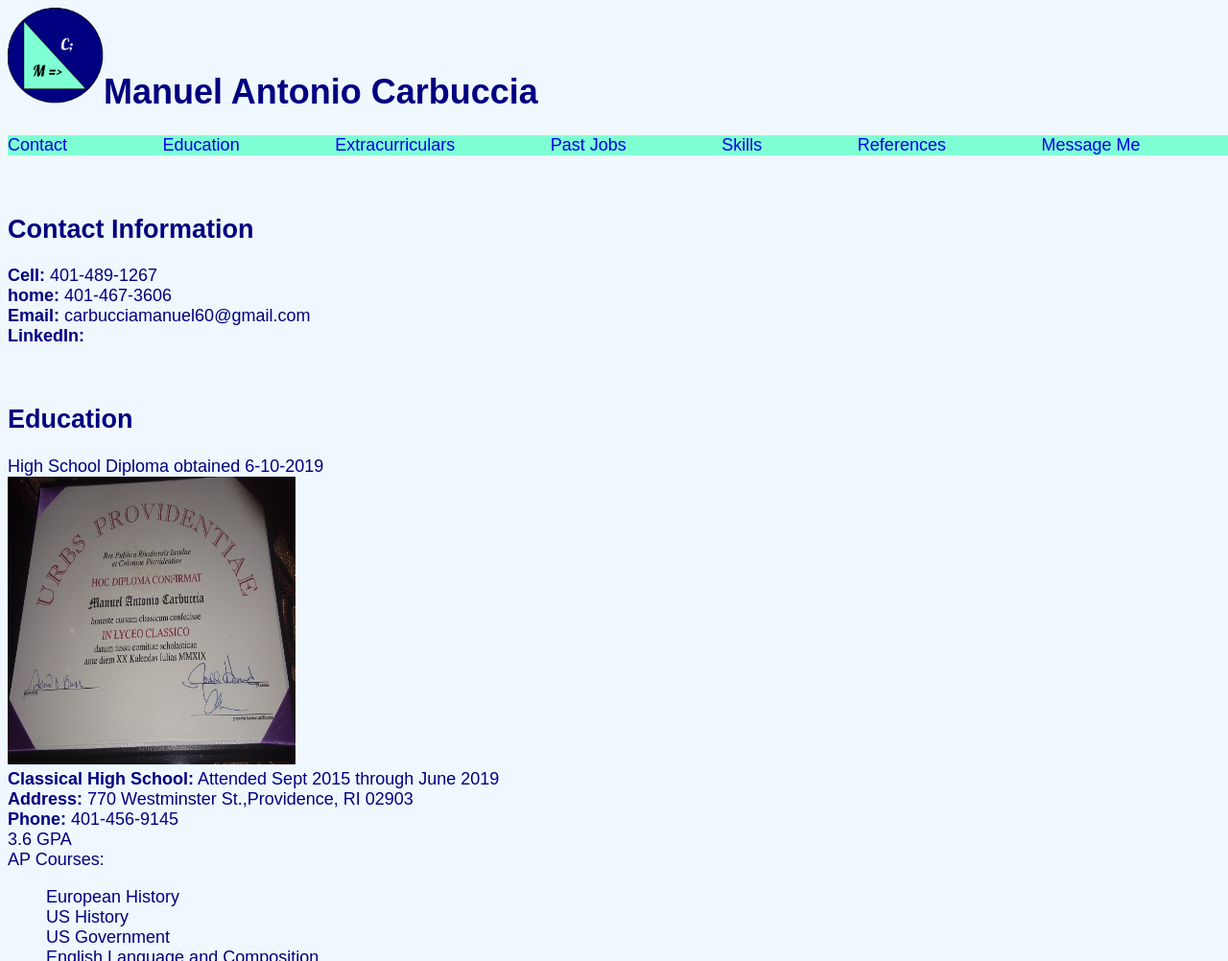
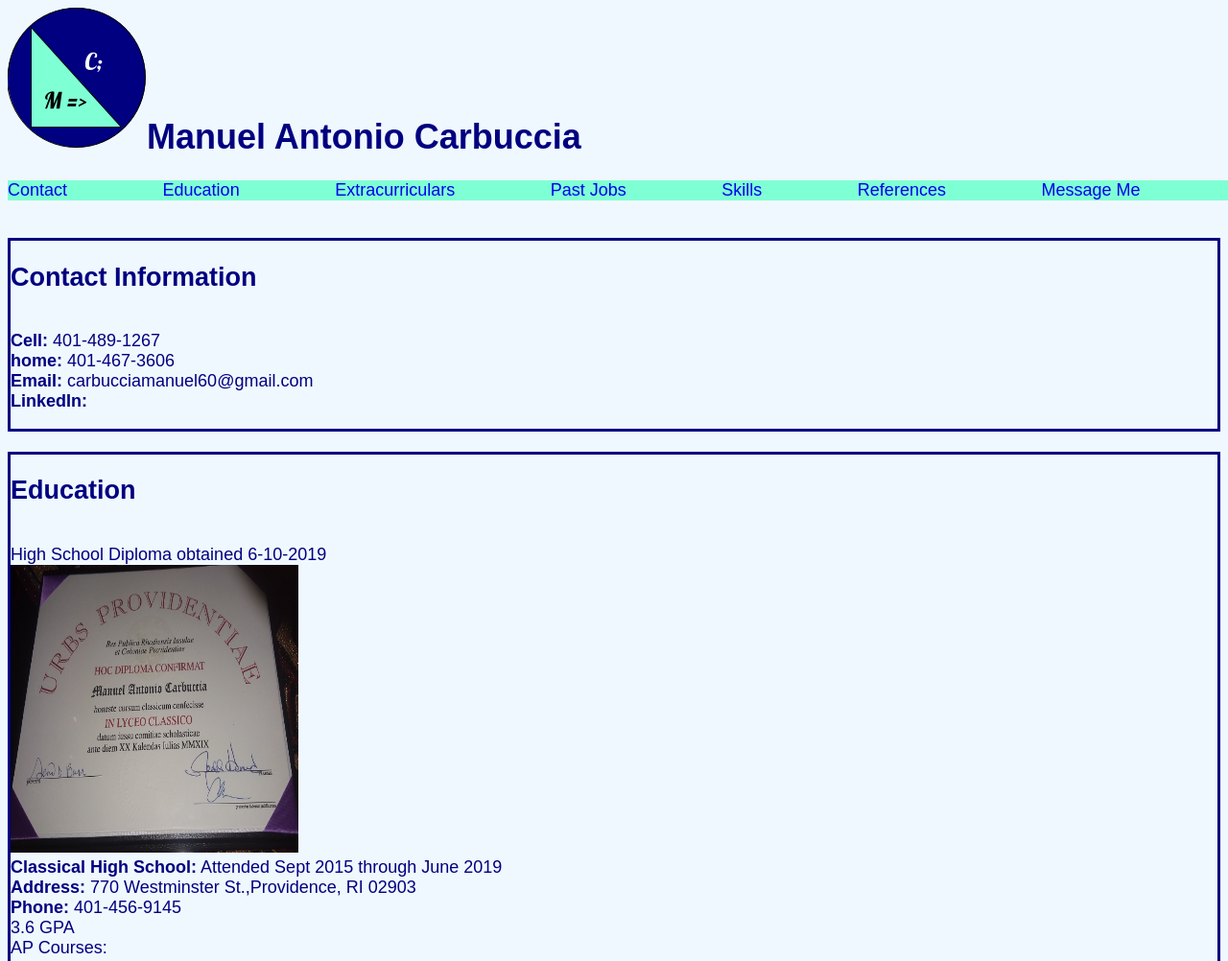
Before and after one commit to mannynnaisse/resume.github.io, a plain HTML site: page index.html in a window 1280 px wide. Shown: the top 1002 px of the page at 96% size. Drawn offline with Linux system fonts and the light colour scheme.

Commit message:
Update style.css

```diff
--- a/style.css
+++ b/style.css
@@ -2,20 +2,22 @@ body{
    background-color: aliceblue;
    font-family:sans-serif;
    font-size: 18px;
-   max-width:960px;
+   /* max-width:960px; */
  }
 
  /*.itsMe{
    transform: translateX(350px);
  }*/
 
-.grid-Container{
-  display: grid;
-  grid-template-columns: auto auto auto;
+.grid-container{
+  grid-template-columns: 1fr 1fr 1fr;
+  grid-column-gap: 30px;
 }
 
 .grid-item{
-  text-align: center;
+ border-style: solid;
+ margin: 0%;
+ display: grid;
 }
 
 html {
@@ -28,7 +30,6 @@ html {
      width: 100vw;
      position: sticky;
      top:0;
-
  }
  nav>a {
    flex-grow: 1;
@@ -80,9 +81,7 @@ html {
    color:navy;
  }
   .badLogo{
-   display: inline-block;
-   width:100px;
-   height:100px;
+   display: inline;
  }
 
  .thicc{
@@ -110,3 +109,19 @@ html {
 ul{
   list-style: none;
 }
+
+h2{
+  color: #000080;
+}
+
+.button{
+  text-decoration: none;
+  background-color: #7fffd4;
+  border-style: solid;
+  border-color: black;
+  border-radius: 20%;
+}
+
+.button{
+  background-color:lightgreen;
+}
```
